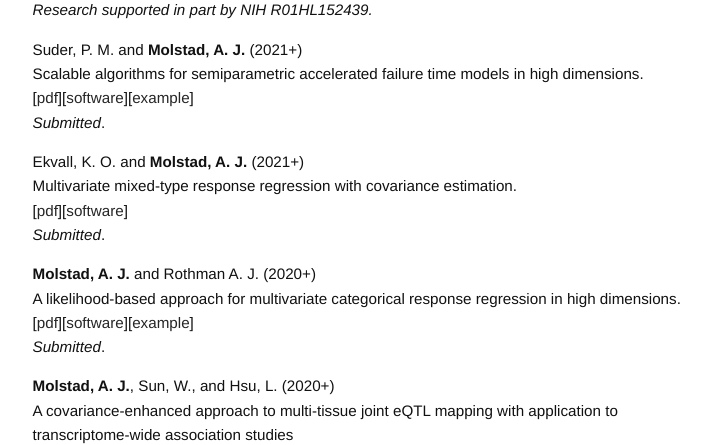
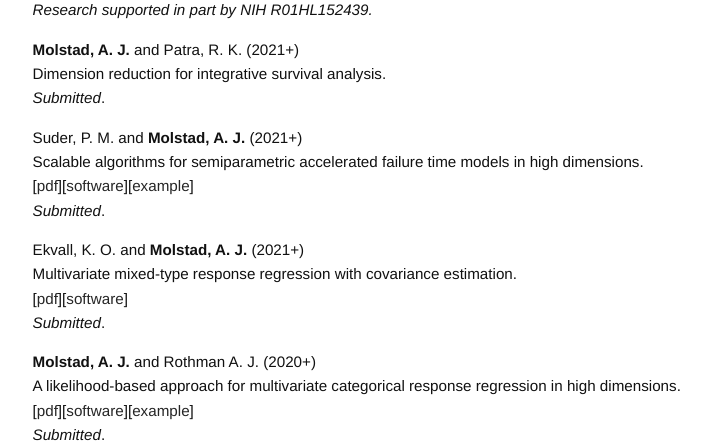
Before and after one commit to ajmolstad/ajmolstad.github.io, a Jekyll site: the page built from research.md, in a window 1280 px wide and 900 px high, cut to the strip 455-900 px from the top of the window. Shown: the whole strip, without its empty margins (275-986 px from the left). Built offline with Jekyll 4.4.1, drawn with Linux system fonts in a browser that asks for light colours.

Commit message:
Update research.md

```diff
--- a/research.md
+++ b/research.md
@@ -14,9 +14,9 @@ Conditional probability tensor decompositions for
 multivariate categorical response regression. <br>
 *Submitted*. <br>
  -->
-<!-- **Molstad, A. J.** and Patra, R. K. (2021+)<br>
+**Molstad, A. J.** and Patra, R. K. (2021+)<br>
 Dimension reduction for integrative survival analysis. <br>
-*Submitted*. <br> -->
+*Submitted*. <br>
 
 Suder, P. M. and **Molstad, A. J.** (2021+) <br>
 Scalable algorithms for semiparametric accelerated failure time models in high dimensions.<br>
```
